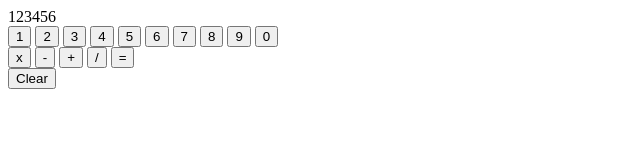
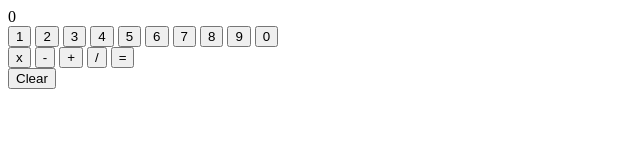
Before and after one commit to yauwilson/simple-calculator, a plain HTML site: page index.html in a window 1280 px wide. Shown: the full height of the page, 0-640 px from the left. Drawn offline with Linux system fonts and the light colour scheme.

Commit message:
changed initial display value

```diff
--- a/index.html
+++ b/index.html
@@ -10,7 +10,7 @@
 </head>
 <body>
     <div id="container">
-        <div id="display-box">123456</div>
+        <div id="display-box">0</div>
         <div id="numbers">
             <button id="number-one" class="numbers" data-value="1">1</button>
             <button id="number-two" class="numbers" data-value="2">2</button>
```
